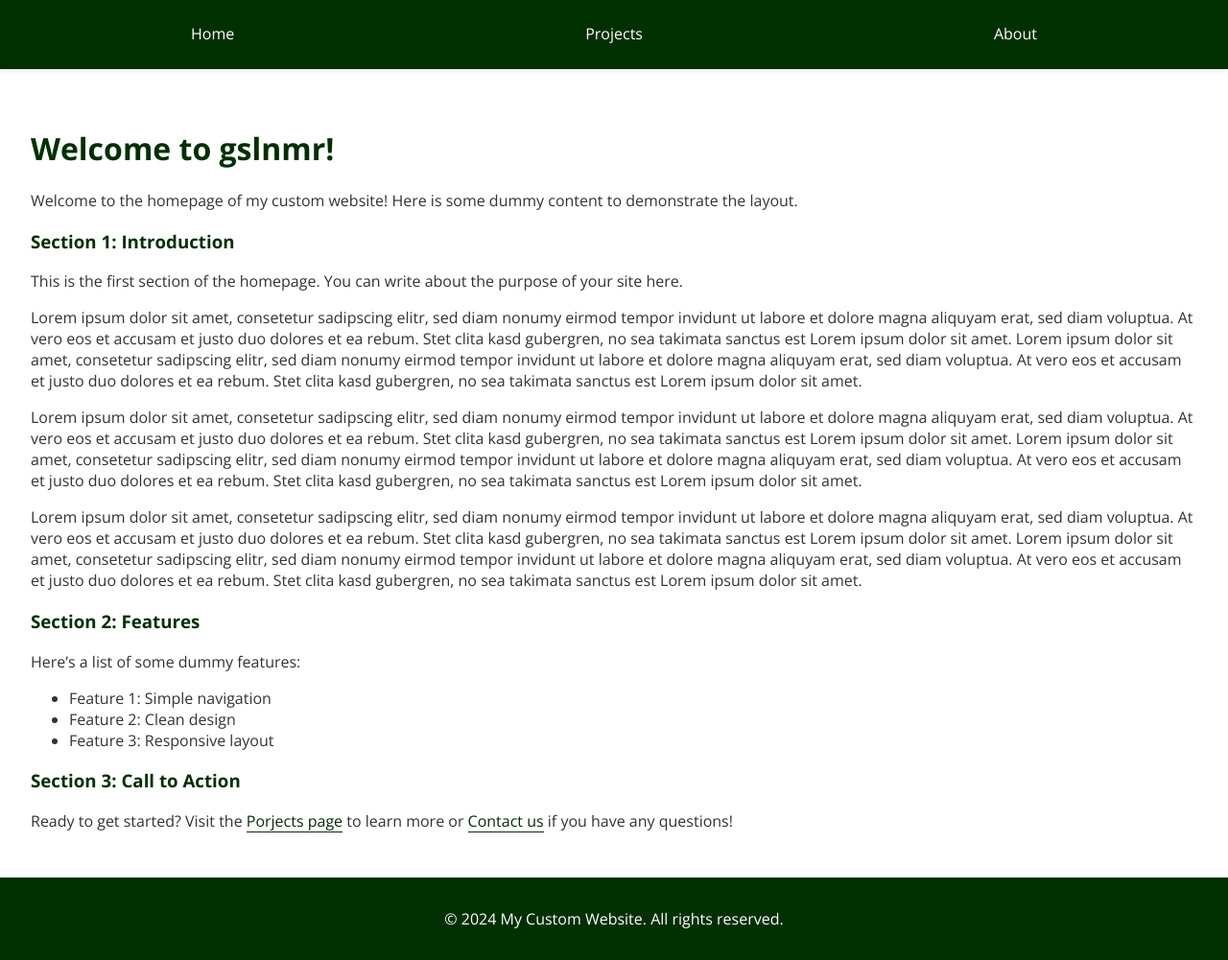
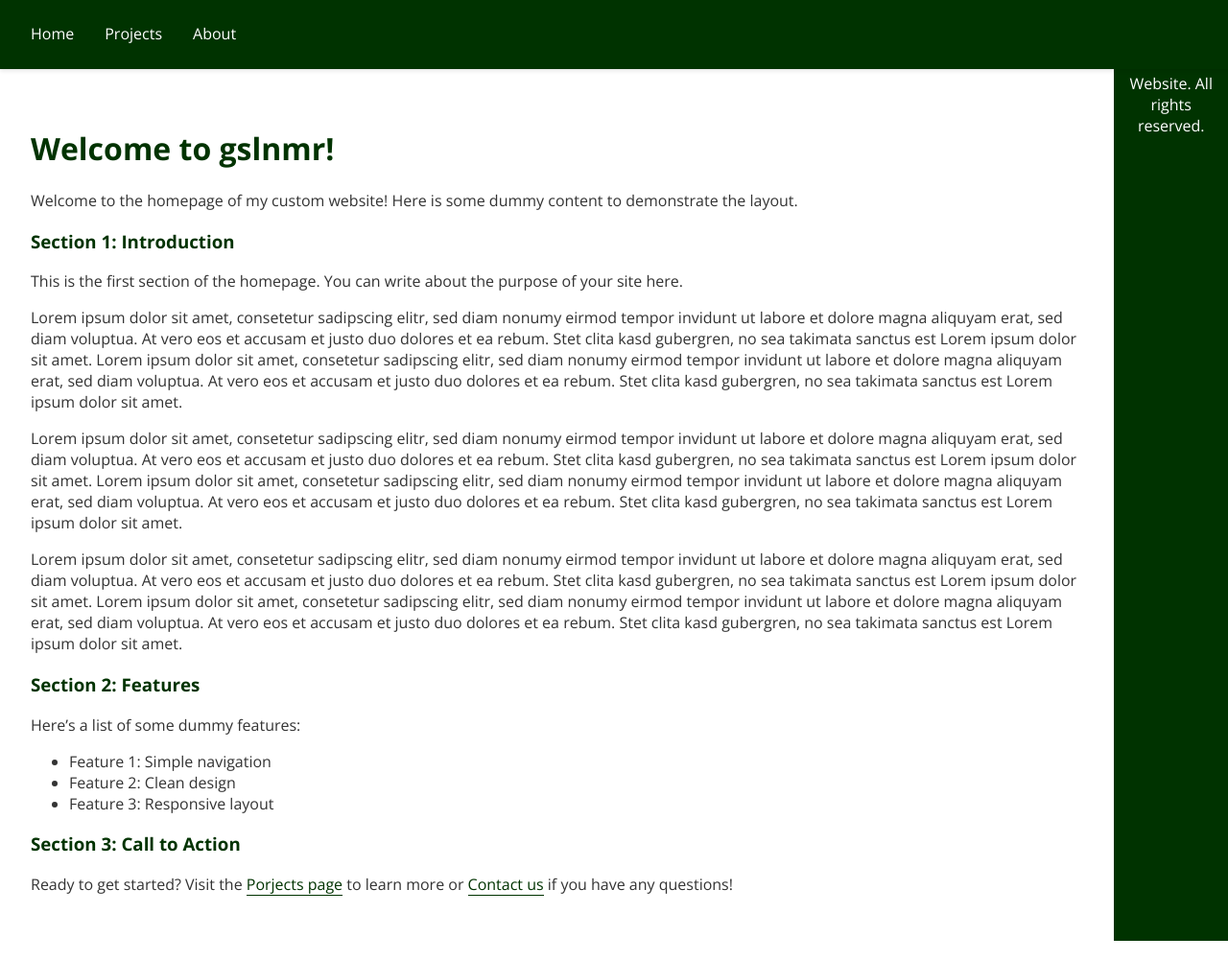
Before and after one commit to schminho/schminho.github.io, a Jekyll site: the page built from index.md, in a window 1280 px wide and 1001 px high. Shown: the whole window at 96% size. Built offline with Jekyll 4.4.1, drawn with Linux system fonts in a browser that asks for light colours.

Commit message:
Update style.css

```diff
--- a/assets/css/style.css
+++ b/assets/css/style.css
@@ -5,22 +5,28 @@
     margin: 0;
     padding: 0;
     background-color: #FFFFFF;
+    display: flex;
+    justify-content: center; /* Center the entire site horizontally */
+}
+
+.container {
+    width: 1920px; /* Absolute width for the project */
+    margin: 0 auto; /* Ensure centered alignment */
 }
 
 /* Header Styling */
 header {
-    background-color: #003000; /* Slightly lighter green background */
+    background-color: #003300; /* Slightly lighter green background */
     color: #FFFFFF; /* White text */
     position: fixed;
     width: 100%;
-    top: 0;
     z-index: 1000;
     box-shadow: 0 2px 4px rgba(0, 0, 0, 0.1);
 }
 
 nav {
     display: flex;
-    justify-content: space-around;
+    justify-content: flex-start; /* Align navigation to the left */
     padding: 1rem;
 }
 
@@ -44,12 +50,12 @@
 
 /* Headings styling */
 h1, h2, h3 {
-    color: #003000; /* Slightly lighter green for headings */
+    color: #003300; /* Slightly lighter green for headings */
 }
 
 /* Button styling */
 button {
-    background-color: #003000; /* Slightly lighter green */
+    background-color: #003300; /* Slightly lighter green */
     color: #FFFFFF; /* White text */
     border: none;
     padding: 0.75rem 1.5rem;
@@ -59,13 +65,13 @@
 }
 
 button:hover {
-    background-color: #003000; /* Slightly darker green on hover */
+    background-color: #002600; /* Slightly darker green on hover */
     transform: scale(1.05); /* Slight zoom effect */
 }
 
 /* Footer Styling */
 footer {
-    background-color: #003000; /* Slightly lighter green background */
+    background-color: #003300; /* Slightly lighter green background */
     color: #FFFFFF; /* White text */
     text-align: center;
     padding: 1rem;
@@ -73,14 +79,14 @@
 
 /* Link styling in the content area */
 main a {
-    color: #003000; /* Slightly lighter green for links */
+    color: #003300; /* Slightly lighter green for links */
     text-decoration: none;
-    border-bottom: 1px solid #003000; /* Subtle underline */
+    border-bottom: 1px solid #003300; /* Subtle underline */
     transition: color 0.3s ease, background-color 0.3s ease; /* Smooth hover effect */
 }
 
 main a:hover {
     color: #FFFFFF; /* White on hover */
-    background-color: #003000; /* Light gray background */
+    background-color: #F0F0F0; /* Light gray background */
     border-bottom: 1px solid #FFFFFF; /* Matching underline */
 }
```
